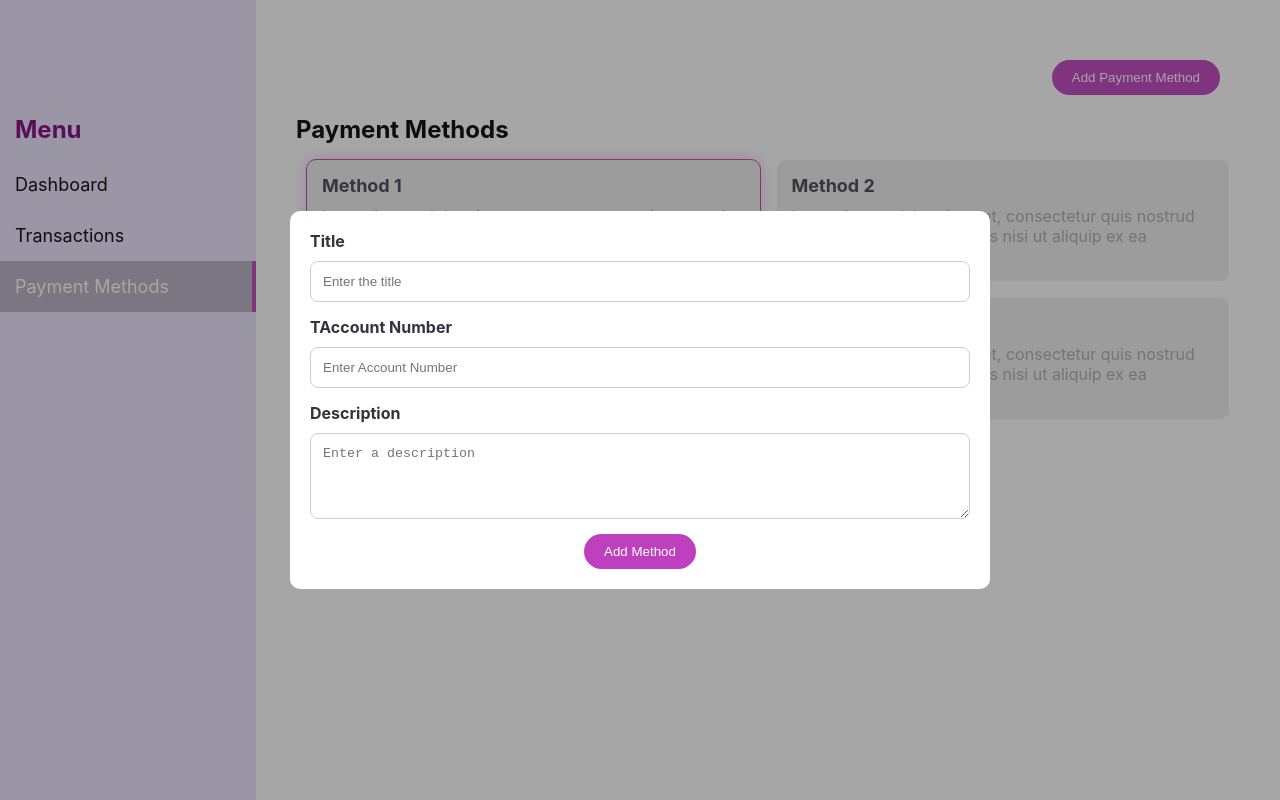
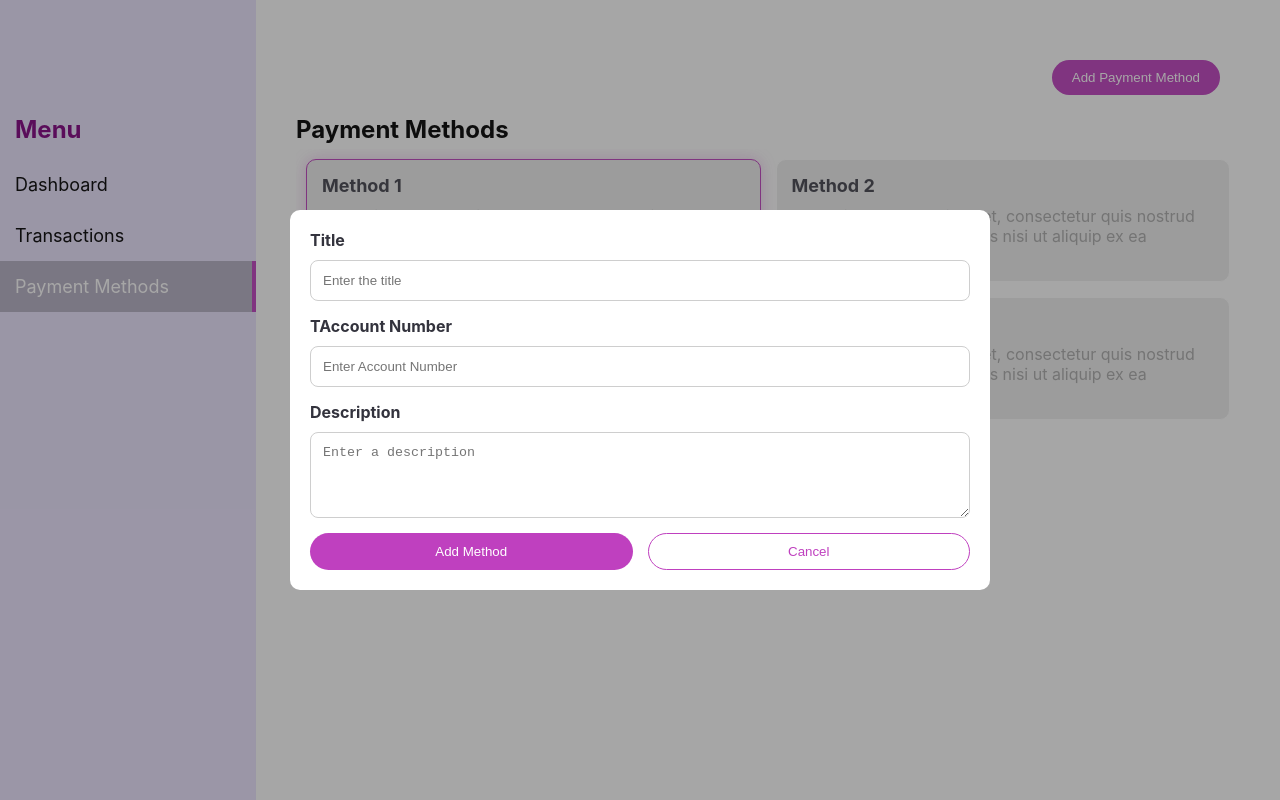
Before and after one commit to NatiG100/income-management-system, a Next.js app: page /admin/payment-methods in a window 1280 px wide. Both pictures are taken after a click on the button "Add Payment Method". Built offline with nearby package versions, Linux system fonts and the light colour scheme.

Commit message:
cancel button added to edit &add payment method

```diff
--- a/src/components/AddEditPaymentMethod/index.jsx
+++ b/src/components/AddEditPaymentMethod/index.jsx
@@ -1,5 +1,8 @@
 import React, { useState, useEffect } from 'react';
-import { StyledAddEditPaymentMethod } from './style';
+import {
+    StyledAddEditPaymentMethod,
+    StyledAddEditActions
+} from './style';
 import Input from './../UIComponents/Input';
 import Textarea from '../UIComponents/TextArea';
 import Modal from '../UIComponents/Modal';
@@ -10,7 +13,8 @@ const AddEditPaymentMethod = ({
     isEdit,
     formValueForEdit,
     setOpenSuccess,
-    setOpenError
+    setOpenError,
+
 }) => {
     const [formValue, setFormValue] = useState({
         title: "",
@@ -58,11 +62,18 @@ const AddEditPaymentMethod = ({
                     setValue={(value) => { setFormItemValue("description", value) }}
                     value={formValue.description}
                 />
-                <RoundButton
-                    color='primary'
-                    text={isEdit ? "Save Changes" : "Add Method"}
-                    onClick={handleFormSubmit}
-                />
+                <StyledAddEditActions>
+                    <RoundButton
+                        color='primary'
+                        text={isEdit ? "Save Changes" : "Add Method"}
+                        onClick={handleFormSubmit}
+                    />
+                    <RoundButton
+                        color='secondary'
+                        text={"Cancel"}
+                        onClick={onClose}
+                    />
+                </StyledAddEditActions>
             </StyledAddEditPaymentMethod>
         </Modal>
 
--- a/src/components/AddEditPaymentMethod/style.js
+++ b/src/components/AddEditPaymentMethod/style.js
@@ -3,8 +3,12 @@ import styled from "@emotion/styled";
 export const StyledAddEditPaymentMethod = styled.div`
     display:grid ;
     grid-gap:15px ;
-    button{
-        max-width:80% ;
-        justify-self:center ;
-    }
+
 `;
+
+export const StyledAddEditActions = styled.div`
+    width:100% ;
+    display:grid ;
+    grid-template-columns:1fr 1fr ;
+    grid-gap:15px ;
+`;
```
